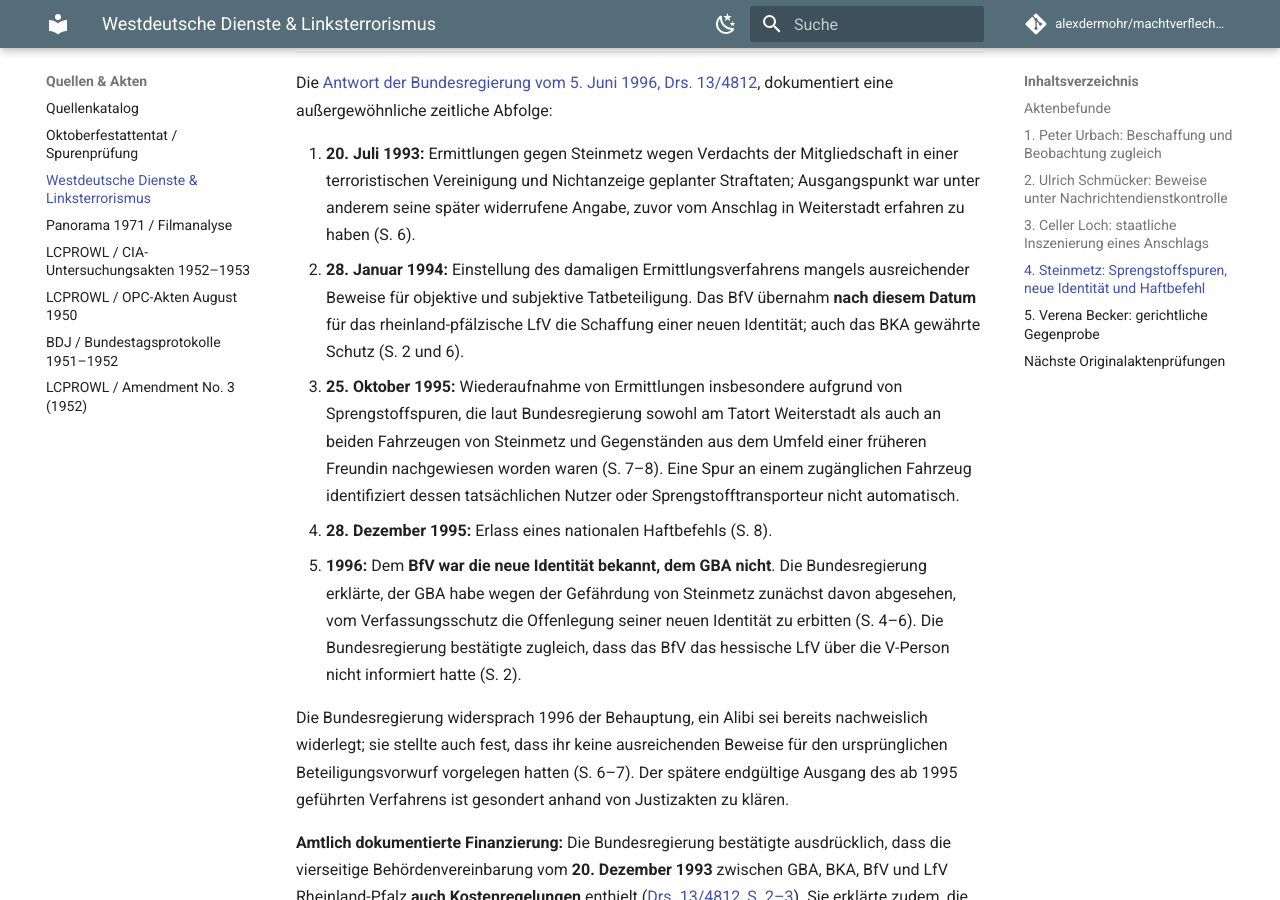
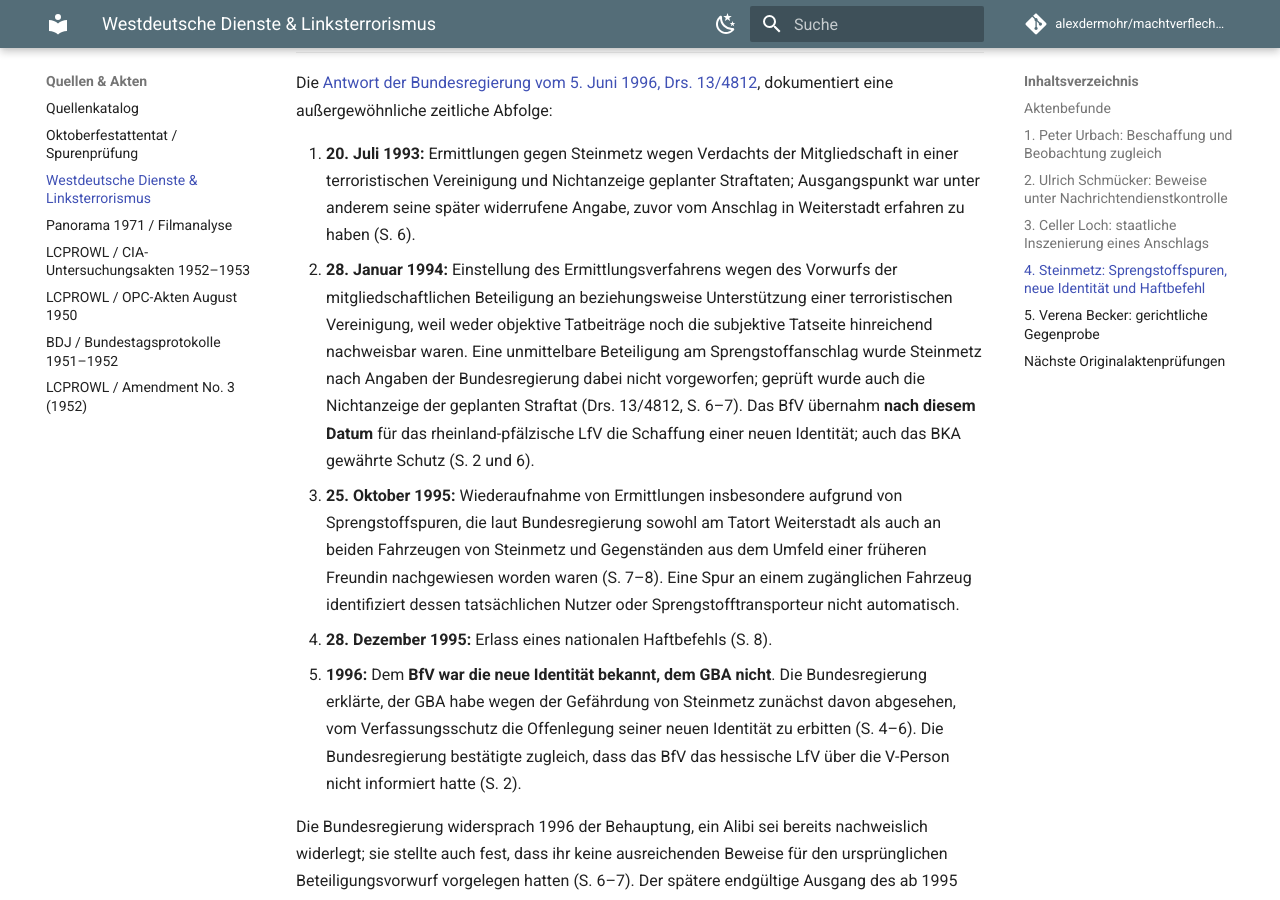
Before and after one commit to alexdermohr/machtverflechtungen, an MkDocs documentation site: the page built from docs/quellen/westdeutsche-dienste-linksterrorismus-1968-1996.md, in a window 1280 px wide and 900 px high, scrolled down 4355 px. Built offline with MkDocs 1.6.1 and Material for MkDocs 9.7.7, drawn with Linux system fonts in a browser that asks for light colours; comment, search, counter and statistics services are not loaded.

Commit message:
docs: specify Steinmetz investigation and allegations from Bundestag source

```diff
--- a/docs/quellen/westdeutsche-dienste-linksterrorismus-1968-1996.md
+++ b/docs/quellen/westdeutsche-dienste-linksterrorismus-1968-1996.md
@@ -56,7 +56,7 @@ Der [Untersuchungsbericht Drs. 11/4380](https://www.landtag-niedersachsen.de/dru
 Die [Antwort der Bundesregierung vom 5. Juni 1996, Drs. 13/4812](https://dserver.bundestag.de/btd/13/048/1304812.pdf), dokumentiert eine außergewöhnliche zeitliche Abfolge:
 
 1. **20. Juli 1993:** Ermittlungen gegen Steinmetz wegen Verdachts der Mitgliedschaft in einer terroristischen Vereinigung und Nichtanzeige geplanter Straftaten; Ausgangspunkt war unter anderem seine später widerrufene Angabe, zuvor vom Anschlag in Weiterstadt erfahren zu haben (S. 6).
-2. **28. Januar 1994:** Einstellung des damaligen Ermittlungsverfahrens mangels ausreichender Beweise für objektive und subjektive Tatbeteiligung. Das BfV übernahm **nach diesem Datum** für das rheinland-pfälzische LfV die Schaffung einer neuen Identität; auch das BKA gewährte Schutz (S. 2 und 6).
+2. **28. Januar 1994:** Einstellung des Ermittlungsverfahrens wegen des Vorwurfs der mitgliedschaftlichen Beteiligung an beziehungsweise Unterstützung einer terroristischen Vereinigung, weil weder objektive Tatbeiträge noch die subjektive Tatseite hinreichend nachweisbar waren. Eine unmittelbare Beteiligung am Sprengstoffanschlag wurde Steinmetz nach Angaben der Bundesregierung dabei nicht vorgeworfen; geprüft wurde auch die Nichtanzeige der geplanten Straftat (Drs. 13/4812, S. 6–7). Das BfV übernahm **nach diesem Datum** für das rheinland-pfälzische LfV die Schaffung einer neuen Identität; auch das BKA gewährte Schutz (S. 2 und 6).
 3. **25. Oktober 1995:** Wiederaufnahme von Ermittlungen insbesondere aufgrund von Sprengstoffspuren, die laut Bundesregierung sowohl am Tatort Weiterstadt als auch an beiden Fahrzeugen von Steinmetz und Gegenständen aus dem Umfeld einer früheren Freundin nachgewiesen worden waren (S. 7–8). Eine Spur an einem zugänglichen Fahrzeug identifiziert dessen tatsächlichen Nutzer oder Sprengstofftransporteur nicht automatisch.
 4. **28. Dezember 1995:** Erlass eines nationalen Haftbefehls (S. 8).
 5. **1996:** Dem **BfV war die neue Identität bekannt, dem GBA nicht**. Die Bundesregierung erklärte, der GBA habe wegen der Gefährdung von Steinmetz zunächst davon abgesehen, vom Verfassungsschutz die Offenlegung seiner neuen Identität zu erbitten (S. 4–6). Die Bundesregierung bestätigte zugleich, dass das BfV das hessische LfV über die V-Person nicht informiert hatte (S. 2).
```
